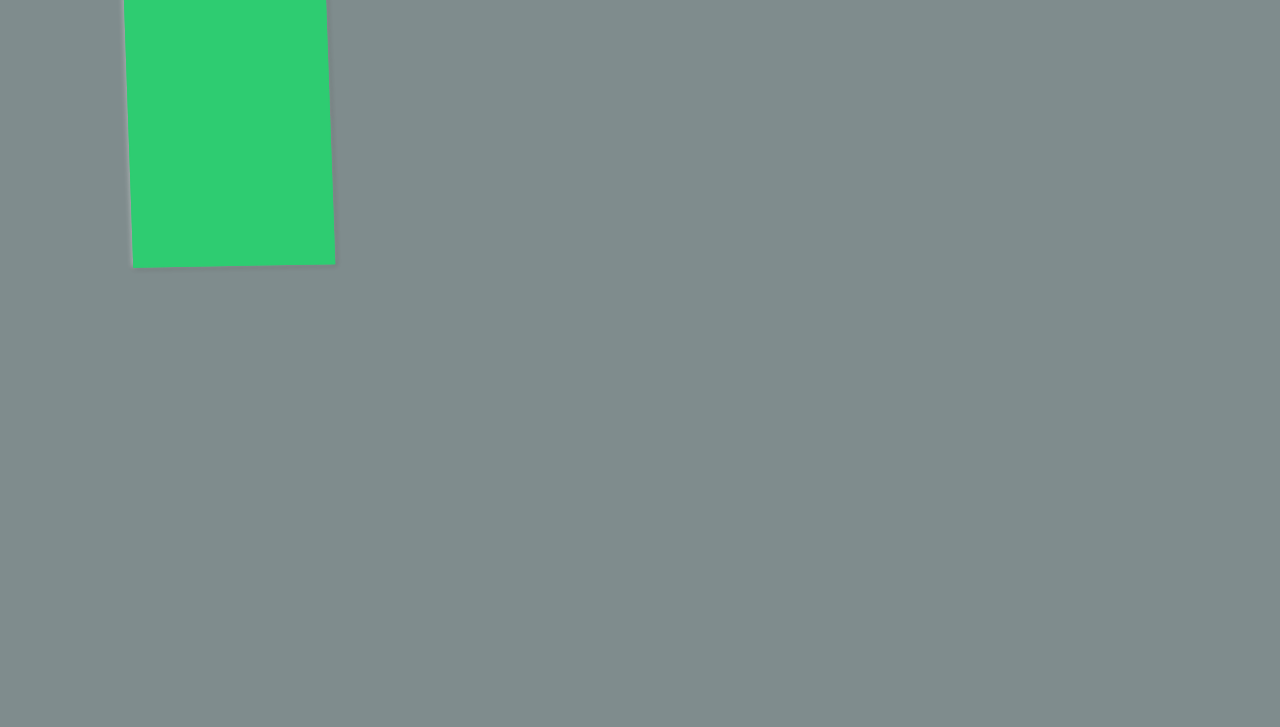
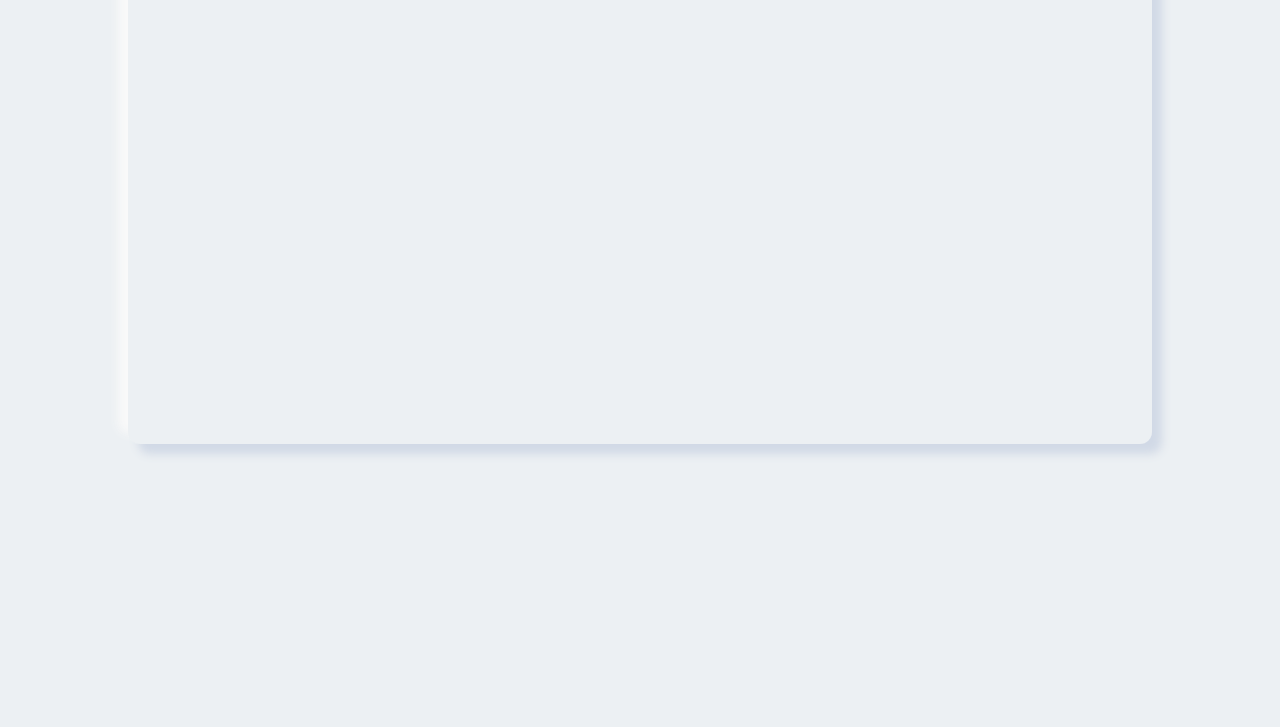
Before and after one commit to yoouali/3cardes, a plain HTML site: page index.html in a window 1280 px wide. Shown: the part 73-800 px from the top of the page. Drawn offline with Linux system fonts and the light colour scheme.

Commit message:
new colors

```diff
--- a/index.css
+++ b/index.css
@@ -4,6 +4,7 @@
 }
 body{
     background-color: #7F8C8D;
+    background-color: #ecf0f3;
     width: 100%;
     margin: 0;
 }
@@ -73,7 +74,7 @@ h1{
   border-radius: 10px;
   box-shadow: inset -5px -5px 50px #ffffff73, inset 5px 5px 20px #186A3B;
 }
-
+/*
 .card{
   background-color: #2ECC71;
   width: 200px;
@@ -83,4 +84,14 @@ h1{
   border: 0.05px solid #2ECC71;
   transform: rotate(-1deg) skew(1deg) scale(1);
   transition:cubic-bezier(1, 0, 0, 1);
+} */
+.card{
+  width: 80%;
+  height: 60vh;
+  margin: auto;
+  background-color: #ecf0f3;
+  box-shadow:
+  10px 10px 10px #d1d9e6,
+  -10px -10px 10px #f9f9f9;
+  border-radius: 12px;
 }
```
